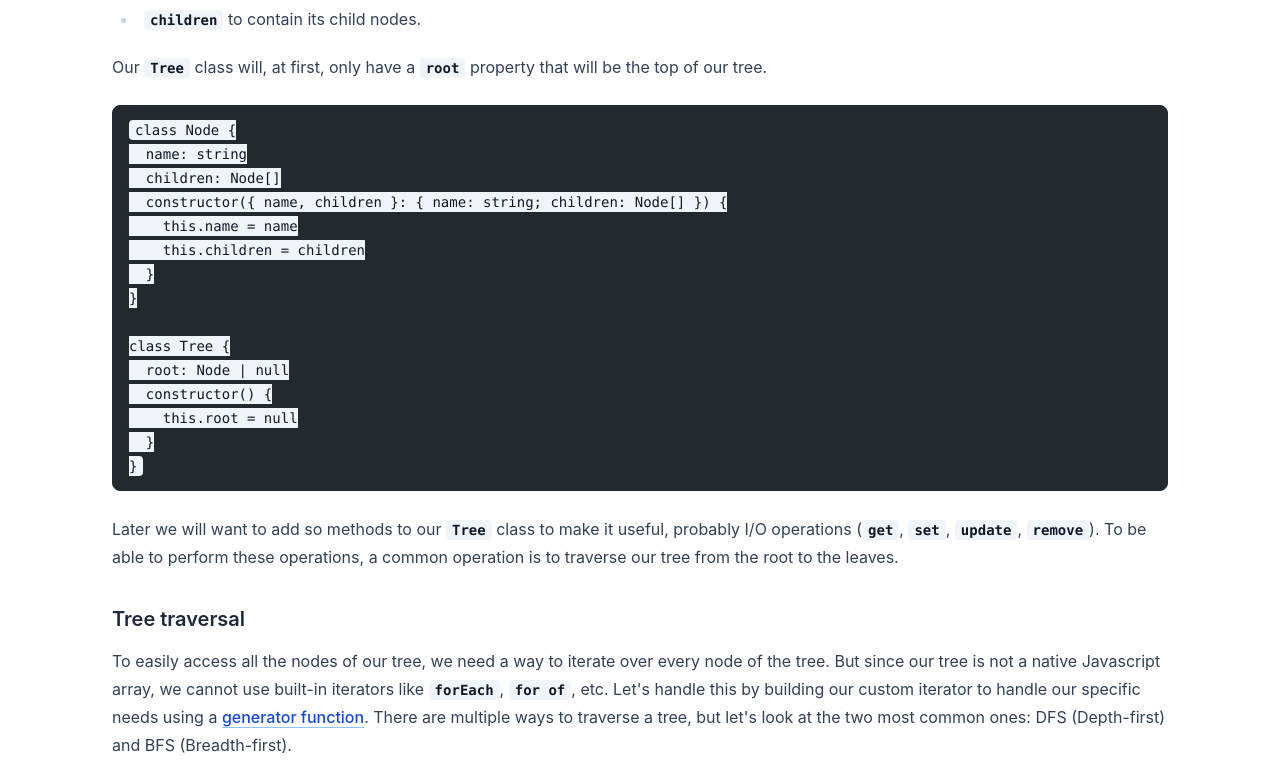
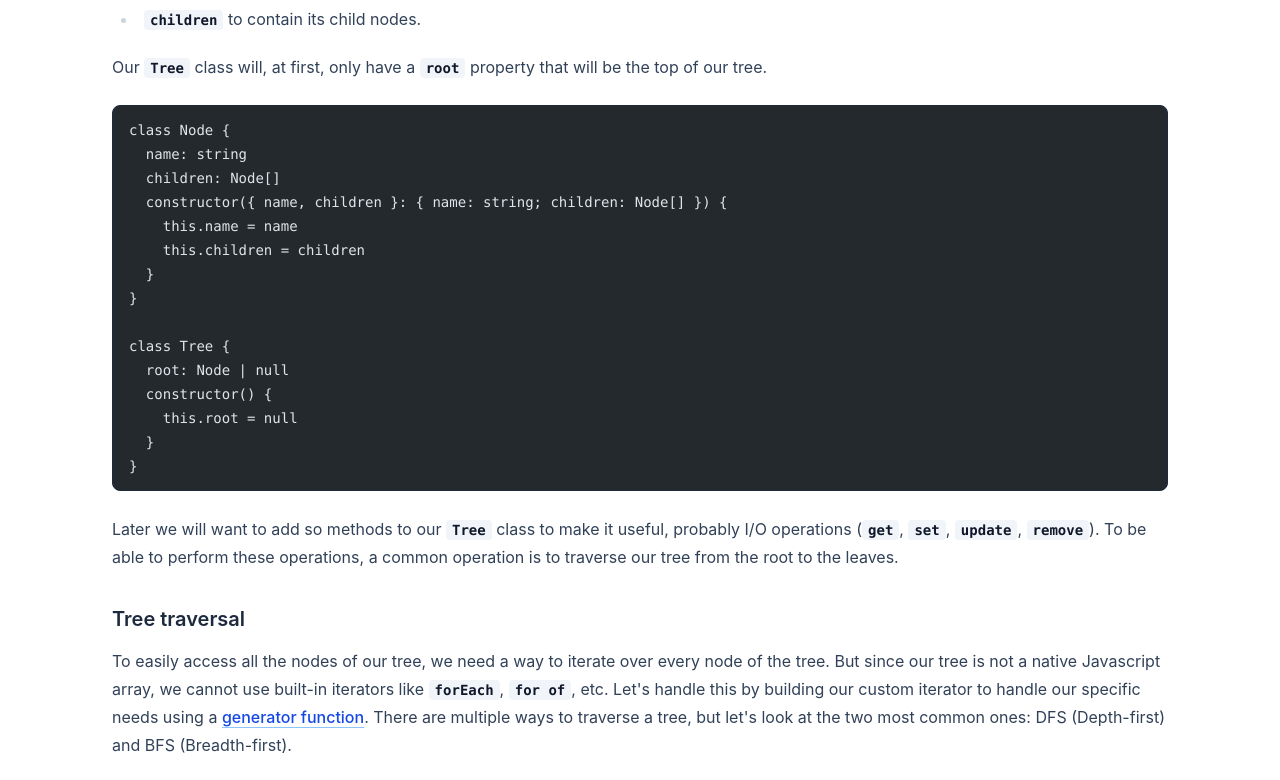
Before and after one commit to nicolastoulemont/blog, an Astro site: page /blog/2022/the-tree in a window 1280 px wide. Shown: the part 1333-2113 px from the top of the page. Built offline with nearby package versions, Linux system fonts and the light colour scheme; Astro itself is replaced by a stand-in of ours; some packages are replaced by stand-ins of ours; code samples lack their colours.

Commit message:
fix: restore fenced code styling

```diff
--- a/e2e/blog.spec.ts
+++ b/e2e/blog.spec.ts
@@ -21,6 +21,15 @@ test('english posts render at cleaned urls', async ({ page }) => {
   await expect(page.getByRole('heading', { name: 'Related posts' })).toBeVisible()
 })
 
+test('fenced code keeps syntax highlighting styles', async ({ page }) => {
+  await page.goto('/blog/2022/the-tree')
+
+  const code = page.locator('pre').first().locator('code')
+
+  await expect(code).toHaveCSS('background-color', 'rgba(0, 0, 0, 0)')
+  await expect(code).toHaveCSS('padding', '0px')
+})
+
 test('french posts render at localized urls', async ({ page }) => {
   await page.goto('/fr/blog/2021/retraining-web-development-online')
 
--- a/src/styles/global.css
+++ b/src/styles/global.css
@@ -62,6 +62,18 @@ h6 {
   @apply prose-slate max-w-none prose-headings:font-semibold prose-headings:text-slate-800 prose-p:text-slate-700 prose-li:text-slate-700 prose-strong:text-slate-900 prose-a:text-blue-700 prose-a:decoration-blue-300 prose-a:underline-offset-4 prose-code:rounded prose-code:bg-slate-100 prose-code:px-1.5 prose-code:py-0.5 prose-code:text-sm prose-code:text-slate-900 prose-code:before:content-none prose-code:after:content-none prose-pre:overflow-x-auto prose-pre:rounded-lg prose-pre:border prose-pre:border-slate-800 prose-pre:bg-slate-950 prose-img:rounded-lg prose-blockquote:border-l-blue-300 prose-blockquote:text-slate-700 dark:prose-invert dark:prose-headings:text-white dark:prose-p:text-slate-300 dark:prose-li:text-slate-300 dark:prose-strong:text-white dark:prose-a:text-blue-300 dark:prose-a:decoration-blue-700 dark:prose-code:bg-slate-900 dark:prose-code:text-slate-100 dark:prose-blockquote:text-slate-300;
 }
 
+.prose :where(pre code):not(:where([class~='not-prose'], [class~='not-prose'] *)) {
+  background-color: transparent;
+  border-radius: 0;
+  border-width: 0;
+  color: inherit;
+  font-family: inherit;
+  font-size: inherit;
+  font-weight: inherit;
+  line-height: inherit;
+  padding: 0;
+}
+
 .surface-card {
   @apply rounded-lg bg-white shadow-xl dark:bg-slate-800 dark:shadow-2xl;
 }
```
